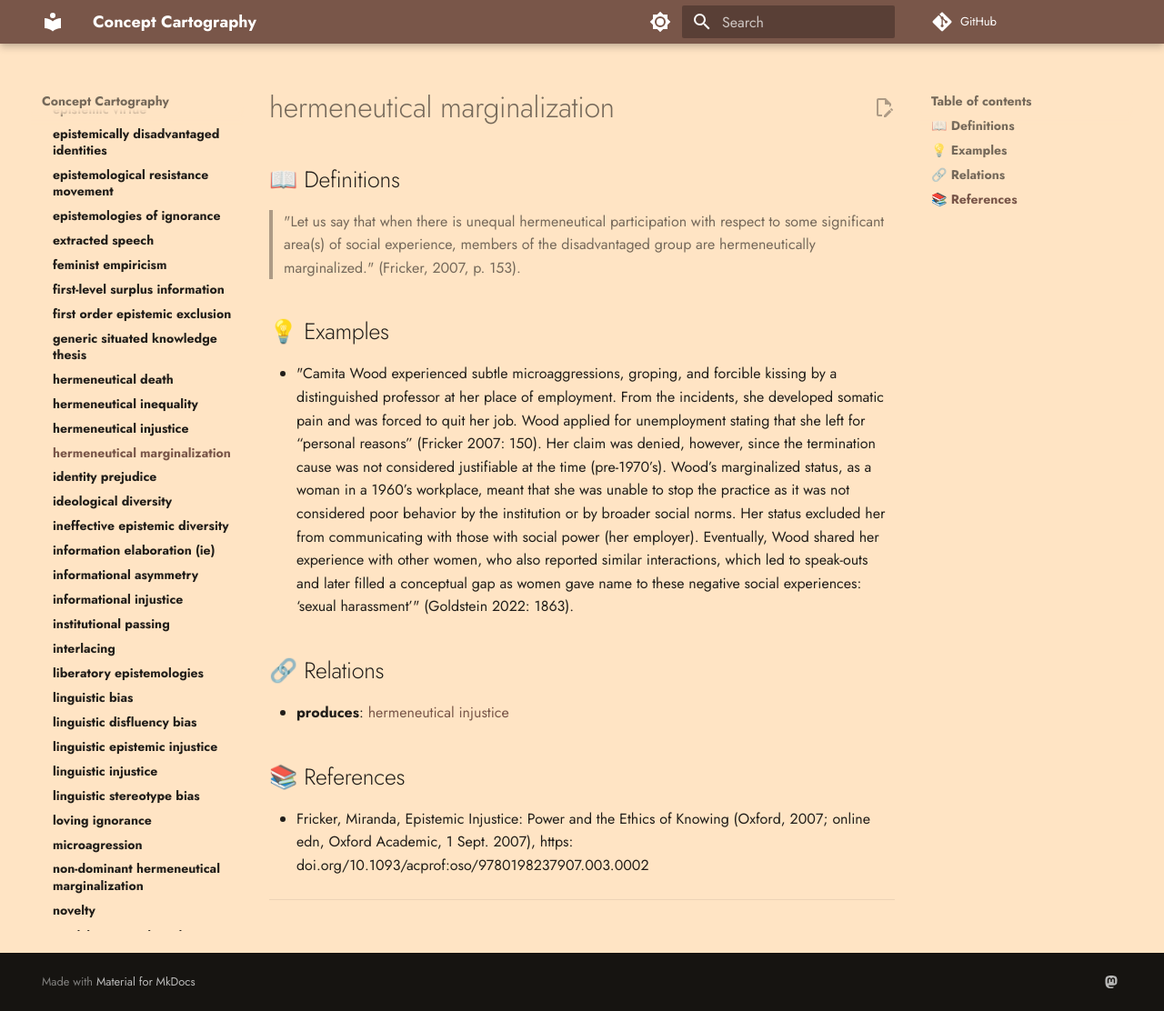
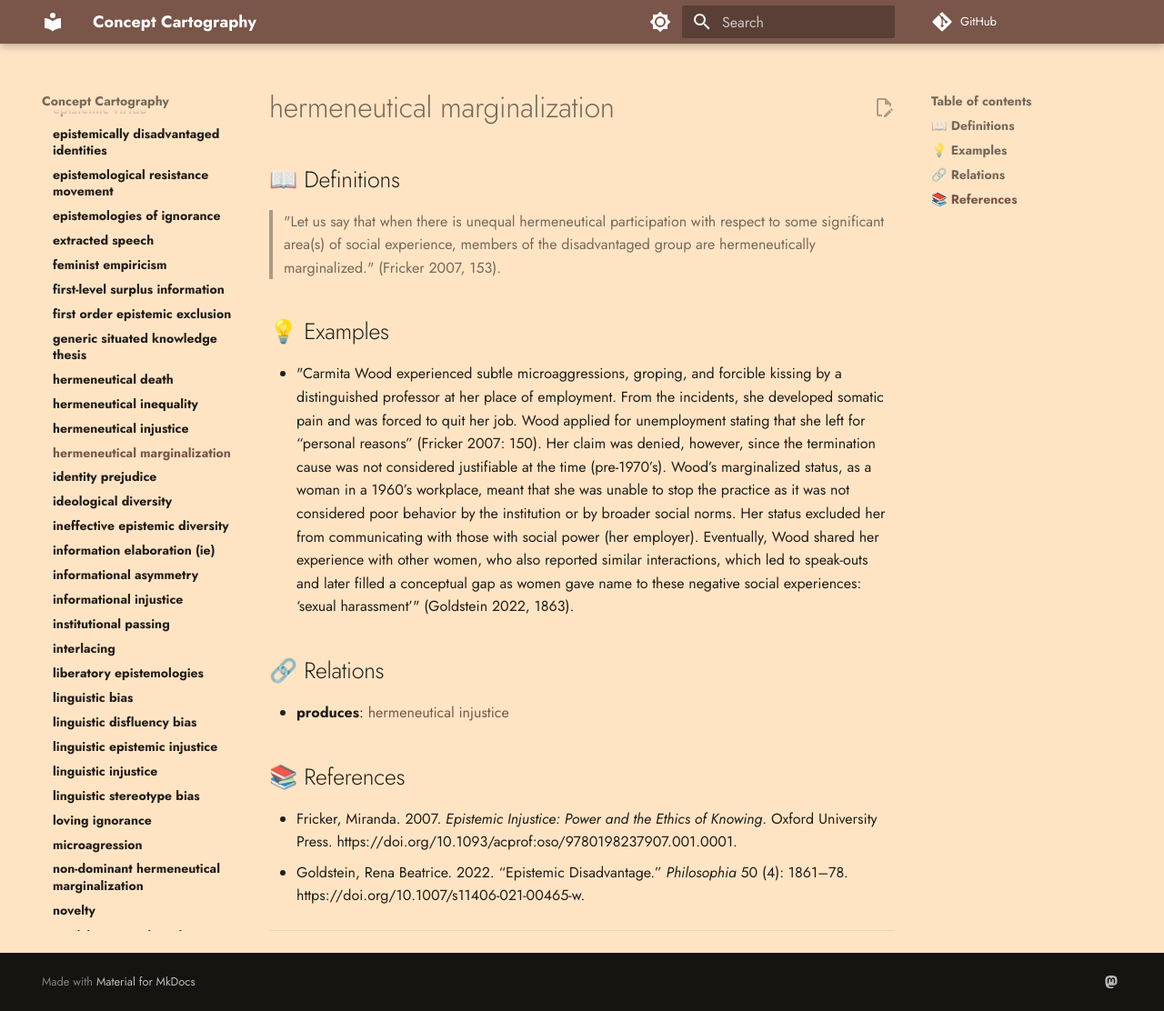
Before and after one commit to conceptcartography/conceptcartography, an MkDocs documentation site: the page built from docs/concepts/hermeneutical-marginalization.md, in a window 1280 px wide and 1112 px high. Shown: the whole window at 91% size. Built offline with MkDocs 1.6.1 and Material for MkDocs 9.7.7, drawn with Linux system fonts in a browser that asks for light colours; comment, search, counter and statistics services are not loaded; the version menu is left out.

Commit message:
Update reference format

```diff
--- a/docs/concepts/hermeneutical-marginalization.md
+++ b/docs/concepts/hermeneutical-marginalization.md
@@ -2,11 +2,11 @@
 
 ## 📖 Definitions
 
-> "Let us say that when there is unequal hermeneutical participation with respect to some significant area(s) of social experience, members of the disadvantaged group are hermeneutically marginalized." (Fricker, 2007, p. 153).
+> "Let us say that when there is unequal hermeneutical participation with respect to some significant area(s) of social experience, members of the disadvantaged group are hermeneutically marginalized." (Fricker 2007, 153).
 
 ## 💡 Examples
 
-- "Camita Wood experienced subtle microaggressions, groping, and forcible kissing by a distinguished professor at her place of employment. From the incidents, she developed somatic pain and was forced to quit her job. Wood applied for unemployment stating that she left for “personal reasons” (Fricker 2007: 150). Her claim was denied, however, since the termination cause was not considered justifiable at the time (pre-1970’s). Wood’s marginalized status, as a woman in a 1960’s workplace, meant that she was unable to stop the practice as it was not considered poor behavior by the institution or by broader social norms. Her status excluded her from communicating with those with social power (her employer). Eventually, Wood shared her experience with other women, who also reported similar interactions, which led to speak-outs and later filled a conceptual gap as women gave name to these negative social experiences: ‘sexual harassment’" (Goldstein 2022: 1863).
+- "Carmita Wood experienced subtle microaggressions, groping, and forcible kissing by a distinguished professor at her place of employment. From the incidents, she developed somatic pain and was forced to quit her job. Wood applied for unemployment stating that she left for “personal reasons” (Fricker 2007: 150). Her claim was denied, however, since the termination cause was not considered justifiable at the time (pre-1970’s). Wood’s marginalized status, as a woman in a 1960’s workplace, meant that she was unable to stop the practice as it was not considered poor behavior by the institution or by broader social norms. Her status excluded her from communicating with those with social power (her employer). Eventually, Wood shared her experience with other women, who also reported similar interactions, which led to speak-outs and later filled a conceptual gap as women gave name to these negative social experiences: ‘sexual harassment’" (Goldstein 2022, 1863).
 
 ## 🔗 Relations
 
@@ -14,7 +14,8 @@
 
 ## 📚 References
 
-- Fricker, Miranda, Epistemic Injustice: Power and the Ethics of Knowing (Oxford, 2007; online edn, Oxford Academic, 1 Sept. 2007), https: doi.org/10.1093/acprof:oso/9780198237907.003.0002
+- Fricker, Miranda. 2007. _Epistemic Injustice: Power and the Ethics of Knowing_. Oxford University Press. https://doi.org/10.1093/acprof:oso/9780198237907.001.0001.
+- Goldstein, Rena Beatrice. 2022. “Epistemic Disadvantage.” _Philosophia_ 50 (4): 1861–78. https://doi.org/10.1007/s11406-021-00465-w.
 
 ---
 
```
